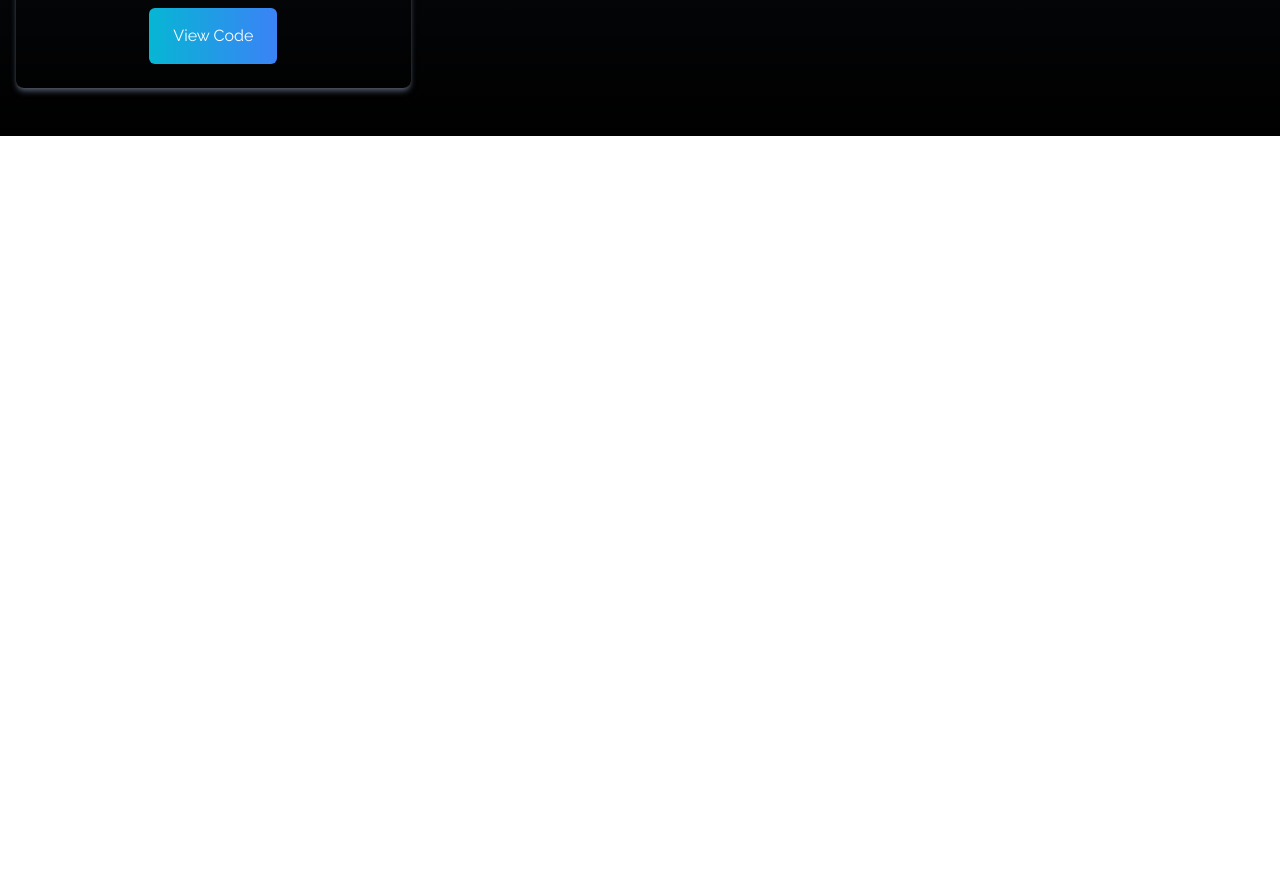
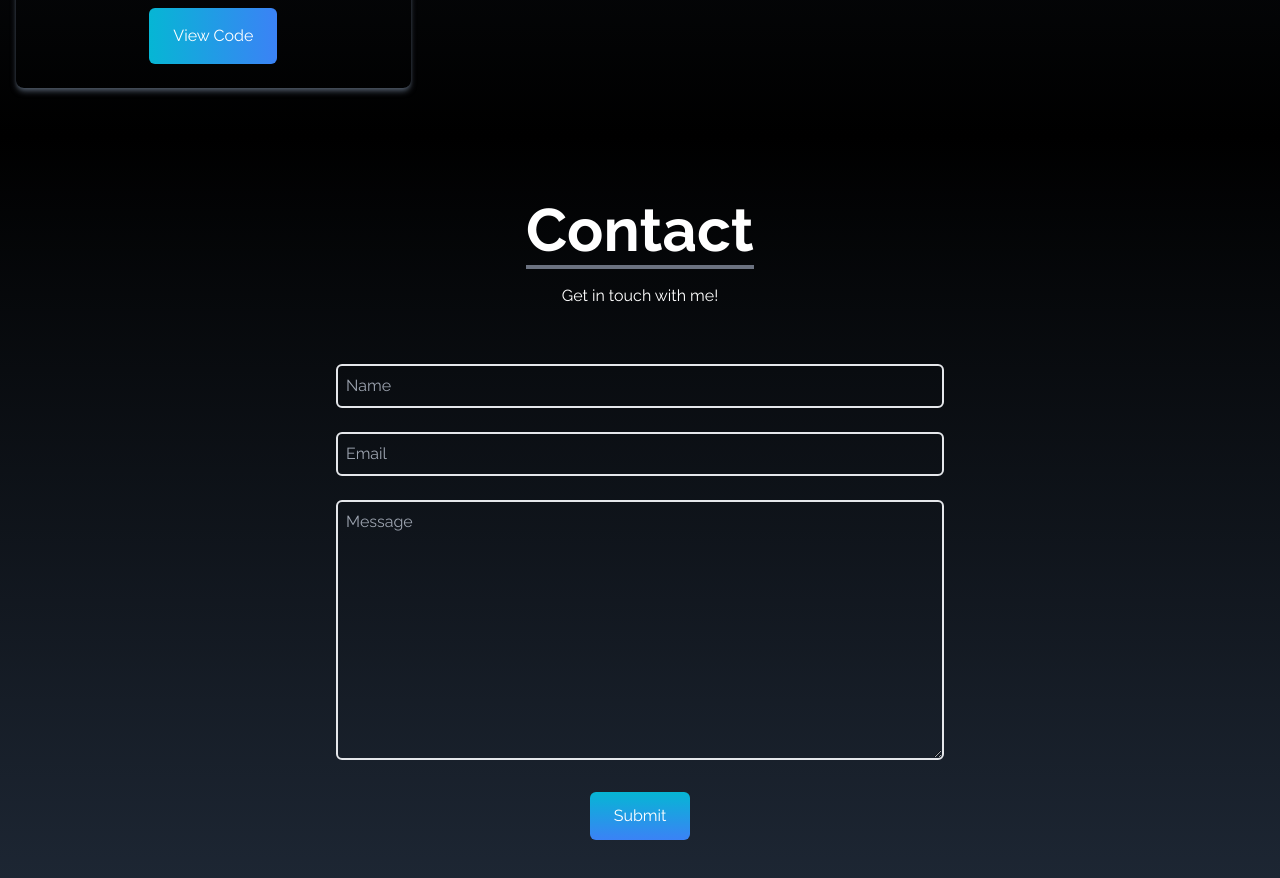
Before and after one commit to mhayeri/Portfolio-Website, a React (Create React App) app: page / in a window 1280 px wide. Shown: the part 3220-4098 px from the top of the page. Before the commit the page ends 3356 px from the top, so only its background shows below. Built offline with nearby package versions, Linux system fonts and the light colour scheme.

Commit message:
Added contact component to App

```diff
--- a/src/App.js
+++ b/src/App.js
@@ -3,6 +3,7 @@ import Home from "./components/Home";
 import SocialLinks from "./components/SocialLinks";
 import Skills from "./components/Skills";
 import Projects from "./components/Projects";
+import Contact from "./components/Contact";
 
 function App() {
     return (
@@ -12,6 +13,7 @@ function App() {
             <SocialLinks />
             <Skills />
             <Projects />
+            <Contact />
         </div>
     );
 }
```
